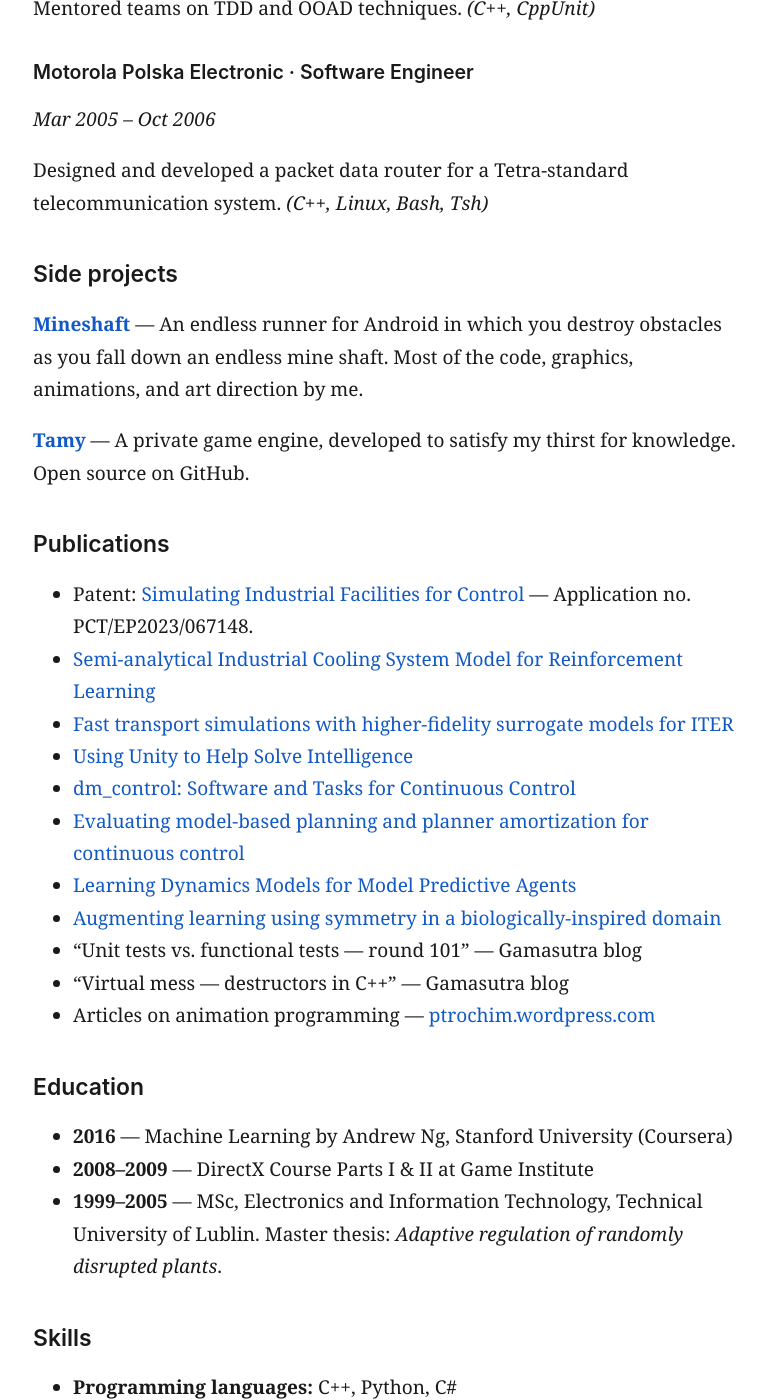
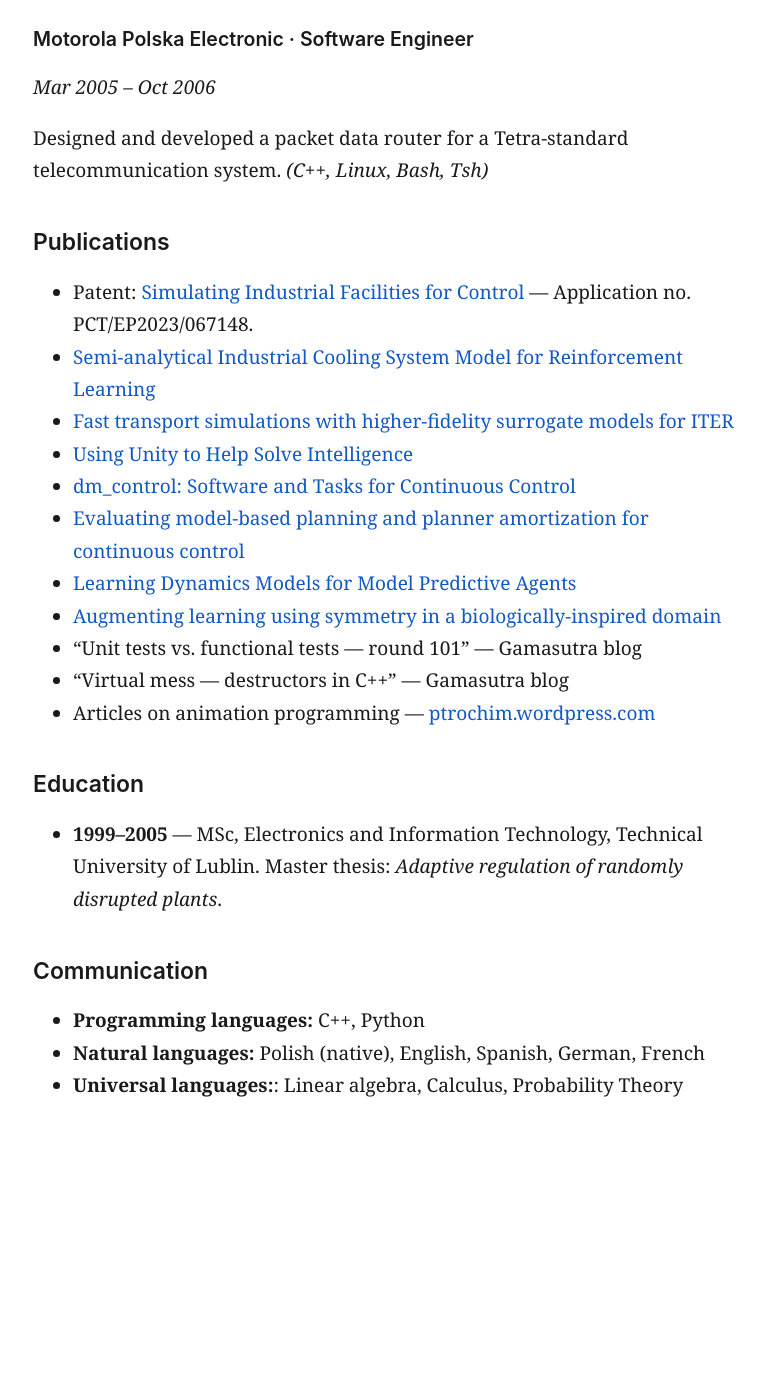
Before and after one commit to paksas/paksas.github.io, a Jekyll site: the page built from resume.md, in a window 1280 px wide and 1400 px high, scrolled down 7113 px. Shown: the whole window, without its empty margins (251-1017 px from the left). Built offline with Jekyll 4.4.1, drawn with Linux system fonts in a browser that asks for light colours; after the commit the page ends 8329 px from its top, so only the background shows below that; some of the changed text lies outside the part shown.

Commit message:
resume updates

```diff
--- a/resume.md
+++ b/resume.md
@@ -7,7 +7,6 @@
 ## Contact
 
 - St. Albans, United Kingdom
-- ptrochim@proton.me
 - +44 7384 900 597
 - Polish nationality
 
@@ -129,12 +128,6 @@
 
 Designed and developed a packet data router for a Tetra-standard telecommunication system. *(C++, Linux, Bash, Tsh)*
 
-## Side projects
-
-**[Mineshaft](https://play.google.com/store/apps/details?id=com.MassiveMusatche.MineShaft&hl=en)** — An endless runner for Android in which you destroy obstacles as you fall down an endless mine shaft. Most of the code, graphics, animations, and art direction by me.
-
-**[Tamy](https://github.com/paksas/Tamy)** — A private game engine, developed to satisfy my thirst for knowledge. Open source on GitHub.
-
 ## Publications
 
 - Patent: [Simulating Industrial Facilities for Control](https://patentscope.wipo.int/search/en/detail.jsf?docId=WO2023247767) — Application no. PCT/EP2023/067148.
@@ -151,13 +144,10 @@
 
 ## Education
 
-- **2016** — Machine Learning by Andrew Ng, Stanford University (Coursera)
-- **2008–2009** — DirectX Course Parts I & II at Game Institute
 - **1999–2005** — MSc, Electronics and Information Technology, Technical University of Lublin. Master thesis: *Adaptive regulation of randomly disrupted plants*.
 
-## Skills
+## Communication
 
-- **Programming languages:** C++, Python, C#
-- **Natural languages:** Polish (native), English (CAE, grade A), Spanish, German (basic)
-- **Game engines:** Unity, UE4
-- **Art:** Amateur 3D animation, modelling, and rigging in Blender; sketching
+- **Programming languages:** C++, Python
+- **Natural languages:** Polish (native), English, Spanish, German, French
+- **Universal languages:**: Linear algebra, Calculus, Probability Theory
```
Also changed, not shown: _images/piotr.jpg (deleted).
